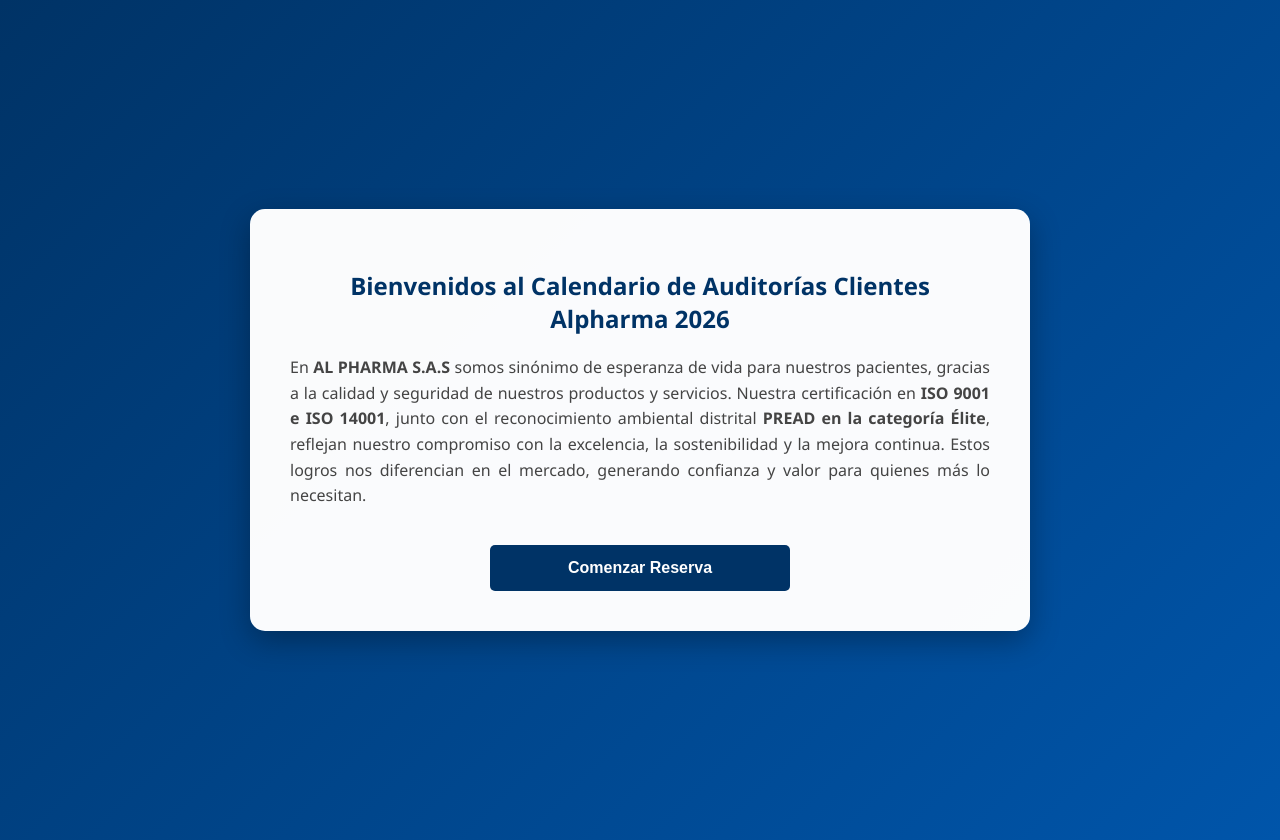
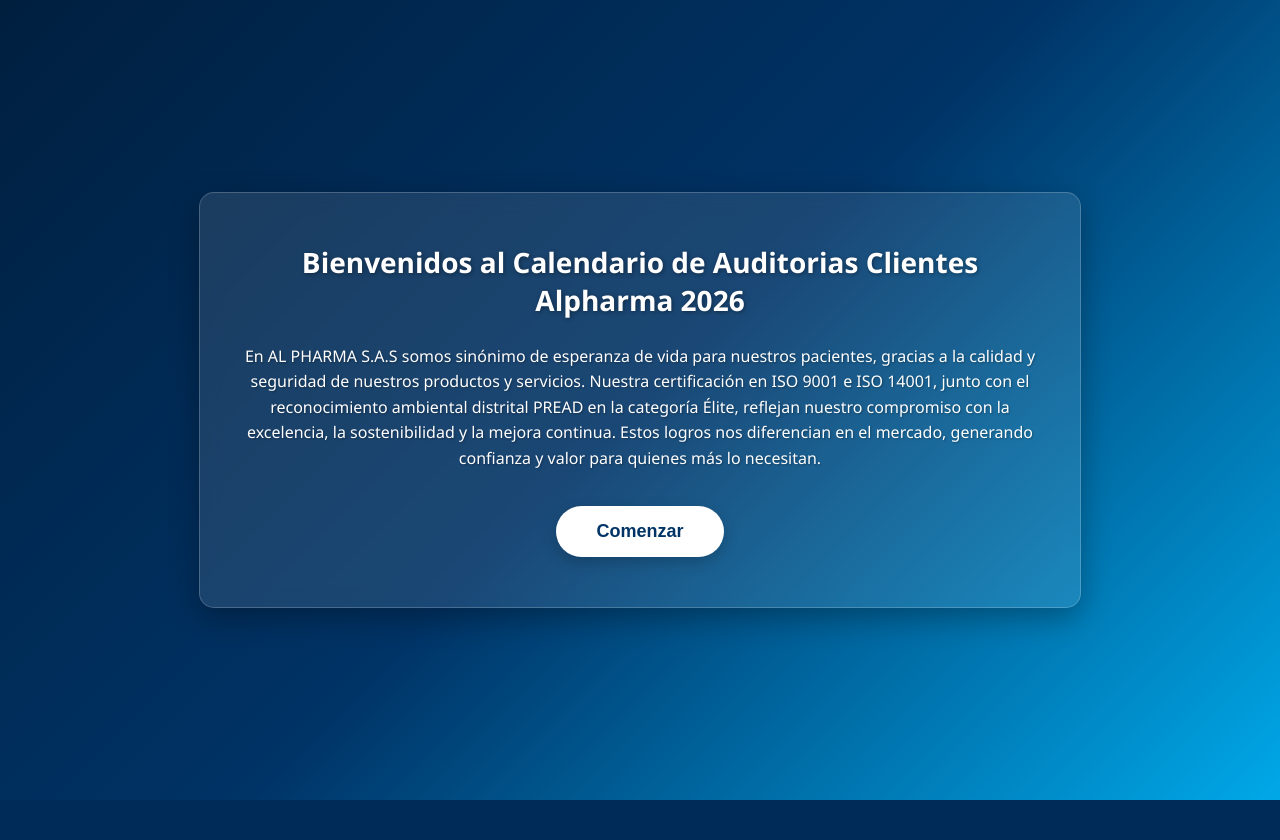
Before and after one commit to Arojasdba2903/App-Reservas, a Flask app: page / in a window 1280 px wide. After the commit the page ends 800 px from the top, so only its background shows below. Run offline with Flask 3, Linux system fonts and the light colour scheme; data that the repository does not hold is empty.

Commit message:
Revamp index.html for appointment reservation system

```diff
--- a/templates/index.html
+++ b/templates/index.html
@@ -3,76 +3,110 @@
 <head>
     <meta charset="UTF-8">
     <meta name="viewport" content="width=device-width, initial-scale=1.0">
-    <title>Auditorías Alpharma 2026</title>
+    <title>Reserva de Citas</title>
     <style>
-        /* FONDO AZUL CORPORATIVO ALPHARMA */
-        body {
-            font-family: 'Segoe UI', Tahoma, Geneva, Verdana, sans-serif;
-            background: linear-gradient(135deg, #003366 0%, #0055aa 100%);
-            margin: 0;
-            padding: 20px;
-            color: #333;
+        /* Ajuste en el body: quitamos el padding para que el fondo de bienvenida ocupe el 100% */
+        body { font-family: 'Segoe UI', Tahoma, Geneva, Verdana, sans-serif; background-color: #f4f7f6; margin: 0; color: #333; }
+
+        /* --------------------------------------------------- */
+        /* NUEVOS ESTILOS: Pantalla de Bienvenida (Paso 1)     */
+        /* --------------------------------------------------- */
+        #pantalla-bienvenida {
+            background: linear-gradient(135deg, #001f3f, #003366, #00a8e8); /* Degradado azul bonito */
             min-height: 100vh;
             display: flex;
             align-items: center;
+            justify-content: center;
+            padding: 20px;
+            box-sizing: border-box;
         }
 
-        .hidden { display: none !important; }
-
-        /* ESTILO PASO 1: BIENVENIDA */
-        .bienvenida-container {
-            background: rgba(255, 255, 255, 0.98);
-            max-width: 700px;
-            margin: 0 auto;
-            padding: 40px;
+        .tarjeta-bienvenida {
+            background: rgba(255, 255, 255, 0.1);
+            backdrop-filter: blur(10px);
+            border: 1px solid rgba(255, 255, 255, 0.2);
+            padding: 50px 40px;
             border-radius: 15px;
+            max-width: 800px;
             text-align: center;
-            box-shadow: 0 10px 30px rgba(0,0,0,0.3);
+            color: white;
+            box-shadow: 0 10px 30px rgba(0, 0, 0, 0.3);
         }
 
-        /* ESTILO PASO 2: DOS COLUMNAS */
-        .contenedor-principal {
-            display: flex;
-            max-width: 1200px;
-            margin: 0 auto;
-            gap: 25px;
-            width: 100%;
+        .tarjeta-bienvenida h1 {
+            font-size: 28px;
+            margin-top: 0;
+            margin-bottom: 25px;
+            text-shadow: 1px 1px 4px rgba(0,0,0,0.4);
         }
 
-        .columna-calendario { flex: 6; background: white; padding: 25px; border-radius: 10px; box-shadow: 0 4px 15px rgba(0,0,0,0.2); }
+        .tarjeta-bienvenida p {
+            font-size: 16px;
+            line-height: 1.6;
+            margin-bottom: 35px;
+            text-shadow: 1px 1px 2px rgba(0,0,0,0.3);
+        }
+
+        #btn-comenzar {
+            background-color: white;
+            color: #003366;
+            padding: 15px 40px;
+            font-size: 18px;
+            border-radius: 30px;
+            box-shadow: 0 5px 15px rgba(0,0,0,0.2);
+            width: auto;
+            display: inline-block;
+        }
+
+        #btn-comenzar:hover {
+            background-color: #e6f0fa;
+            color: #001f3f;
+            transform: translateY(-2px);
+        }
+
+        /* --------------------------------------------------- */
+        /* ESTILOS ORIGINALES: Formulario (Paso 2)             */
+        /* --------------------------------------------------- */
+        #pantalla-reserva { padding: 20px; } /* El padding que estaba en el body */
+
+        .contenedor-principal { display: flex; max-width: 1200px; margin: 0 auto; gap: 30px; }
+
+        /* Columna Izquierda: Calendario */
+        .columna-calendario { flex: 6; background: white; padding: 25px; border-radius: 10px; box-shadow: 0 4px 10px rgba(0,0,0,0.05); }
         .grid-calendario { display: grid; grid-template-columns: repeat(auto-fill, minmax(130px, 1fr)); gap: 15px; margin-top: 20px; }
 
+        /* Diseño de la Tarjeta de Fecha */
         .tarjeta { border: 1px solid #ddd; border-radius: 8px; overflow: hidden; cursor: pointer; transition: all 0.2s; text-align: center; background: white; }
         .tarjeta:hover { transform: translateY(-3px); box-shadow: 0 5px 15px rgba(0,51,102,0.2); }
         .tarjeta.seleccionada { border: 2px solid #003366; background-color: #e6f0fa; }
         .tarjeta .mes { background-color: #003366; color: white; font-weight: bold; padding: 8px 0; font-size: 14px; }
         .tarjeta .dia { padding: 20px 0; font-size: 32px; font-weight: bold; color: #222; }
 
-        .columna-formulario { flex: 4; background: white; padding: 25px; border-radius: 10px; box-shadow: 0 4px 15px rgba(0,0,0,0.2); }
-        .grupo-form { margin-bottom: 12px; }
-        .grupo-form label { display: block; margin-bottom: 5px; font-size: 13px; font-weight: bold; color: #003366; }
-        .grupo-form input, .grupo-form select, .grupo-form textarea { width: 100%; padding: 10px; border: 1px solid #ccc; border-radius: 5px; box-sizing: border-box; font-size: 14px; }
-
-        .btn-primario { background-color: #003366; color: white; padding: 14px; width: 100%; border: none; border-radius: 5px; font-size: 16px; font-weight: bold; cursor: pointer; transition: 0.2s; }
-        .btn-primario:hover { background-color: #002244; }
-        .btn-primario:disabled { background-color: #aaa; cursor: not-allowed; }
-
-        #mensaje-fecha { color: #003366; font-weight: bold; margin-bottom: 15px; display: block; font-size: 14px; }
+        /* Columna Derecha: Formulario */
+        .columna-formulario { flex: 4; background: white; padding: 25px; border-radius: 10px; box-shadow: 0 4px 10px rgba(0,0,0,0.05); }
+        .grupo-form { margin-bottom: 15px; }
+        .grupo-form label { display: block; margin-bottom: 5px; font-size: 14px; font-weight: bold; }
+        .grupo-form input, .grupo-form select, .grupo-form textarea { width: 100%; padding: 10px; border: 1px solid #ccc; border-radius: 5px; box-sizing: border-box; }
+        button { background-color: #003366; color: white; padding: 12px; width: 100%; border: none; border-radius: 5px; font-size: 16px; font-weight: bold; cursor: pointer; transition: 0.2s; }
+        button:hover { background-color: #002244; }
+        button:disabled { background-color: #aaa; cursor: not-allowed; }
+        #mensaje-fecha { color: #003366; font-weight: bold; margin-bottom: 20px; display: block; }
     </style>
 </head>
 <body>
 
-    <div id="seccion-bienvenida" class="bienvenida-container">
-        <h2 style="color: #003366;">Bienvenidos al Calendario de Auditorías Clientes Alpharma 2026</h2>
-        <p style="text-align: justify; line-height: 1.6; color: #444;">
-            En <strong>AL PHARMA S.A.S</strong> somos sinónimo de esperanza de vida para nuestros pacientes, gracias a la calidad y seguridad de nuestros productos y servicios. Nuestra certificación en <strong>ISO 9001 e ISO 14001</strong>, junto con el reconocimiento ambiental distrital <strong>PREAD en la categoría Élite</strong>, reflejan nuestro compromiso con la excelencia, la sostenibilidad y la mejora continua. Estos logros nos diferencian en el mercado, generando confianza y valor para quienes más lo necesitan.
-        </p>
-        <button class="btn-primario" style="margin-top: 20px; max-width: 300px;" onclick="iniciarSistema()">Comenzar Reserva</button>
+<div id="pantalla-bienvenida">
+    <div class="tarjeta-bienvenida">
+        <h1>Bienvenidos al Calendario de Auditorias Clientes Alpharma 2026</h1>
+        <p>En AL PHARMA S.A.S somos sinónimo de esperanza de vida para nuestros pacientes, gracias a la calidad y seguridad de nuestros productos y servicios. Nuestra certificación en ISO 9001 e ISO 14001, junto con el reconocimiento ambiental distrital PREAD en la categoría Élite, reflejan nuestro compromiso con la excelencia, la sostenibilidad y la mejora continua. Estos logros nos diferencian en el mercado, generando confianza y valor para quienes más lo necesitan.</p>
+        <button id="btn-comenzar">Comenzar</button>
     </div>
+</div>
 
-    <div id="seccion-sistema" class="contenedor-principal hidden">
+<div id="pantalla-reserva" style="display: none;">
+    <div class="contenedor-principal">
         <div class="columna-calendario">
-            <h2 style="color: #003366; margin-top: 0;">1. Selecciona una fecha disponible</h2>
+            <h2 style="color: #003366; margin-top: 0;">Selecciona una fecha</h2>
             <div class="grid-calendario">
                 {% for item in fechas %}
                 <div class="tarjeta" data-fecha="{{ item.fecha }}" onclick="seleccionarFecha(this)">
@@ -84,90 +118,108 @@
         </div>
 
         <div class="columna-formulario">
-            <h2 style="color: #003366; margin-top: 0;">2. Detalles de la Cita</h2>
-            <span id="mensaje-fecha">⚠️ No has seleccionado ninguna fecha</span>
+            <h2 style="color: #003366; margin-top: 0;">Detalles de la Cita</h2>
+            <span id="mensaje-fecha">No has seleccionado ninguna fecha</span>
 
             <form id="formulario-reserva">
                 <input type="hidden" id="fechaElegida" required>
-                <div class="grupo-form"><label>Nombre Completo *</label><input type="text" id="nombre" placeholder="Ej: Andres Rojas" required></div>
-                <div class="grupo-form"><label>Correo Electrónico *</label><input type="email" id="correo" placeholder="correo@cliente.com" required></div>
+
+                <div class="grupo-form"><label>Nombre Completo *</label><input type="text" id="nombre" required></div>
+                <div class="grupo-form"><label>Correo Electrónico *</label><input type="email" id="correo" required></div>
+                <div class="grupo-form"><label>Teléfono</label><input type="text" id="telefono"></div>
 
                 <div style="display: flex; gap: 10px;">
-                    <div class="grupo-form" style="flex: 1;"><label>Servicio *</label>
+                    <div class="grupo-form" style="flex: 1;">
+                        <label>Modalidad *</label>
+                        <select id="modalidad" required><option value="Virtual">Virtual</option><option value="Presencial">Presencial</option></select>
+                    </div>
+                    <div class="grupo-form" style="flex: 1;">
+                        <label>Servicio *</label>
                         <select id="servicio" required><option value="Comercial">Comercial</option><option value="CM">CM</option><option value="SICM">SICM</option></select>
-                    </div>
-                    <div class="grupo-form" style="flex: 1;"><label>Modalidad *</label>
-                        <select id="modalidad" required><option value="Virtual">Virtual (Teams)</option><option value="Presencial">Presencial</option></select>
                     </div>
                 </div>
 
                 <div class="grupo-form"><label>Cargo</label><input type="text" id="cargo"></div>
-                <div class="grupo-form"><label>Comentarios / Notas</label><textarea id="notas" rows="2"></textarea></div>
+                <div class="grupo-form"><label>Comentarios</label><textarea id="notas" rows="3"></textarea></div>
 
-                <button type="submit" id="btnGuardar" class="btn-primario" disabled>Confirmar y Agendar en Teams</button>
-                <p onclick="location.reload()" style="text-align:center; cursor:pointer; font-size:12px; color:#666; margin-top:10px;">← Volver al inicio</p>
+                <button type="submit" id="btnGuardar" disabled>Confirmar Reserva</button>
             </form>
         </div>
     </div>
+</div>
 
 <script>
-    // 1. Mostrar sistema al hacer clic en comenzar
-    function iniciarSistema() {
-        document.getElementById('seccion-bienvenida').classList.add('hidden');
-        document.getElementById('seccion-sistema').classList.remove('hidden');
-    }
+    // -----------------------------------------------------------------
+    // NUEVA LÓGICA: Transición del Paso 1 al Paso 2
+    // -----------------------------------------------------------------
+    document.getElementById('btn-comenzar').addEventListener('click', function() {
+        // Ocultar la pantalla de bienvenida
+        document.getElementById('pantalla-bienvenida').style.display = 'none';
+        // Mostrar la pantalla de reserva
+        document.getElementById('pantalla-reserva').style.display = 'block';
+    });
 
-    // 2. Formato de tarjetas de fecha
-    const mesesNames = ["Ene", "Feb", "Mar", "Abr", "May", "Jun", "Jul", "Ago", "Sep", "Oct", "Nov", "Dic"];
+    // -----------------------------------------------------------------
+    // LÓGICA ORIGINAL (Intacta)
+    // -----------------------------------------------------------------
+    // 1. Darle formato bonito a las fechas al cargar la página
+    const meses = ["Enero", "Febrero", "Marzo", "Abril", "Mayo", "Junio", "Julio", "Agosto", "Septiembre", "Octubre", "Noviembre", "Diciembre"];
+
     document.querySelectorAll('.tarjeta').forEach(tarjeta => {
         const fechaStr = tarjeta.getAttribute('data-fecha');
-        const partes = fechaStr.split('-');
+        const partes = fechaStr.split('-'); // [AÑO, MES, DIA]
         const mesIndex = parseInt(partes[1]) - 1;
-        tarjeta.querySelector('.mes').innerText = mesesNames[mesIndex].toUpperCase();
+
+        tarjeta.querySelector('.mes').innerText = meses[mesIndex].toUpperCase();
         tarjeta.querySelector('.dia').innerText = partes[2];
     });
 
-    // 3. Selección de fecha
+    // 2. Lógica al hacer clic en una fecha
     function seleccionarFecha(elemento) {
+        // Quitar selección a las demás
         document.querySelectorAll('.tarjeta').forEach(t => t.classList.remove('seleccionada'));
+        // Seleccionar la actual
         elemento.classList.add('seleccionada');
+
         const fechaElegida = elemento.getAttribute('data-fecha');
         document.getElementById('fechaElegida').value = fechaElegida;
-        document.getElementById('mensaje-fecha').innerText = `✅ Seleccionado: ${fechaElegida} (8:00 AM)`;
+        document.getElementById('mensaje-fecha').innerText = `✅ Fecha seleccionada: ${fechaElegida}`;
         document.getElementById('btnGuardar').disabled = false;
     }
 
-    // 4. Envío a Python -> Power Automate
+    // 3. Enviar los datos a Python al guardar
     document.getElementById('formulario-reserva').addEventListener('submit', async (e) => {
         e.preventDefault();
         const btn = document.getElementById('btnGuardar');
-        btn.innerText = "Sincronizando con Teams..."; btn.disabled = true;
+        btn.innerText = "Guardando..."; btn.disabled = true;
 
         const datos = {
             fecha: document.getElementById('fechaElegida').value,
             nombre: document.getElementById('nombre').value,
             correo: document.getElementById('correo').value,
+            telefono: document.getElementById('telefono').value,
             modalidad: document.getElementById('modalidad').value,
             servicio: document.getElementById('servicio').value,
             cargo: document.getElementById('cargo').value,
             notas: document.getElementById('notas').value
         };
 
-        try {
-            const respuesta = await fetch('/reservar', {
-                method: 'POST',
-                headers: {'Content-Type': 'application/json'},
-                body: JSON.stringify(datos)
-            });
-            if(respuesta.ok){
-                alert("¡Reserva confirmada! Se ha creado la reunión en Teams de 8:00 AM a 12:00 PM.");
-                window.location.reload();
-            }
-        } catch (err) {
-            alert("Error de conexión");
-            btn.innerText = "Confirmar y Agendar"; btn.disabled = false;
+        const respuesta = await fetch('/reservar', {
+            method: 'POST',
+            headers: {'Content-Type': 'application/json'},
+            body: JSON.stringify(datos)
+        });
+
+        const resultado = await respuesta.json();
+        if(resultado.status === 'success'){
+            alert("¡Reserva confirmada exitosamente!");
+            window.location.reload(); // Recargar la página (la fecha desaparecerá)
+        } else {
+            alert("Error: " + resultado.mensaje);
+            btn.innerText = "Confirmar Reserva"; btn.disabled = false;
         }
     });
 </script>
+
 </body>
 </html>
```
